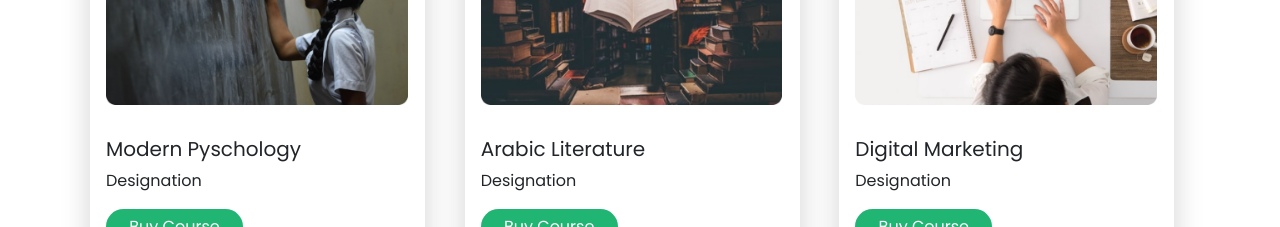
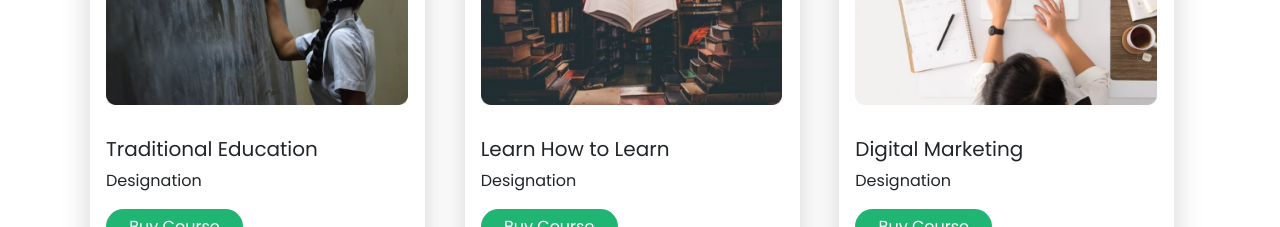
Before and after one commit to sayeedmi/e-school, a plain HTML site: page index.html in a window 1280 px wide. Shown: the part 1220-1447 px from the top of the page. Drawn offline with nearby package versions, Linux system fonts and the light colour scheme.

Commit message:
Website Updated

```diff
--- a/index.html
+++ b/index.html
@@ -141,7 +141,7 @@
                 alt="..."
               />
               <div class="card-body">
-                <h5 class="card-title">Modern Pyschology</h5>
+                <h5 class="card-title">Traditional Education</h5>
                 <p class="card-text">Designation</p>
                 <button class="buy-button">Buy Course</button>
               </div>
@@ -173,7 +173,7 @@
                 alt="..."
               />
               <div class="card-body">
-                <h5 class="card-title">Arabic Literature</h5>
+                <h5 class="card-title">Learn How to Learn</h5>
                 <p class="card-text">Designation</p>
                 <button class="buy-button">Buy Course</button>
               </div>
```
